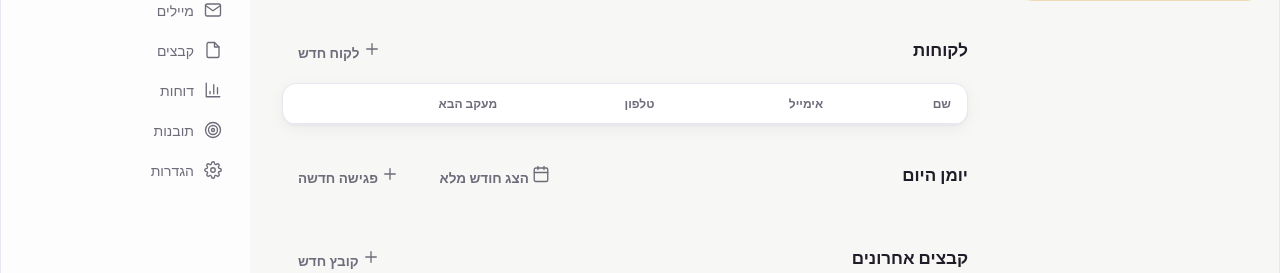
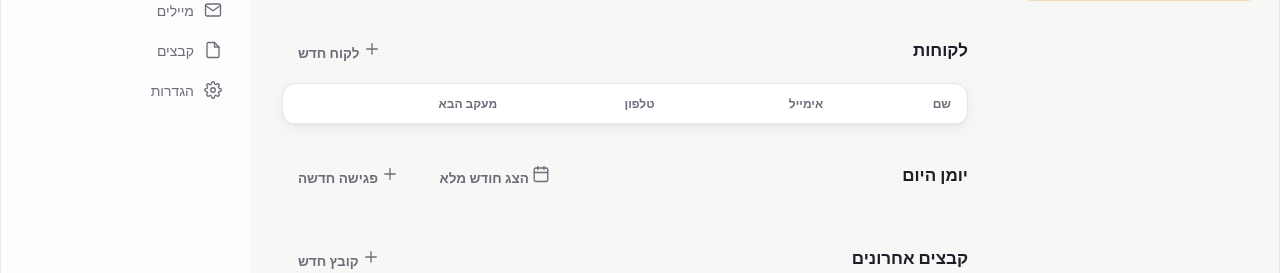
Before and after one commit to almogbrt/Idea-app, a FastAPI app: page / in a window 1280 px wide. Shown: the part 410-683 px from the top of the page. Run offline with FastAPI, Linux system fonts and the light colour scheme; data that the repository does not hold is empty; parts of the project's set-up code (start-up, migrations or seed data) failed here and were passed over.

Commit message:
Remove the "reports" and "insights" placeholder nav buttons
Both were non-functional "coming soon" stubs in the sidebar.

Co-Authored-By: Claude Sonnet 5 <noreply@anthropic.com>
Claude-Session: https://claude.ai/code/session_015pwPfZJSWcvA7guVByoUig

```diff
--- a/app/interfaces/web/templates/index.html
+++ b/app/interfaces/web/templates/index.html
@@ -50,14 +50,6 @@
         <button class="nav-item" data-nav="files">
           <svg viewBox="0 0 24 24"><path d="M14 2H6a2 2 0 0 0-2 2v16a2 2 0 0 0 2 2h12a2 2 0 0 0 2-2V8z"/><path d="M14 2v6h6"/></svg>
           <span>קבצים</span>
-        </button>
-        <button class="nav-item" data-nav="soon">
-          <svg viewBox="0 0 24 24"><path d="M3 3v18h18"/><path d="M18 17V9M13 17V5M8 17v-3"/></svg>
-          <span>דוחות</span>
-        </button>
-        <button class="nav-item" data-nav="soon">
-          <svg viewBox="0 0 24 24"><circle cx="12" cy="12" r="10"/><circle cx="12" cy="12" r="6"/><circle cx="12" cy="12" r="2"/></svg>
-          <span>תובנות</span>
         </button>
         <button class="nav-item" data-nav="soon">
           <svg viewBox="0 0 24 24"><circle cx="12" cy="12" r="3"/><path d="M19.4 15a1.65 1.65 0 0 0 .33 1.82l.06.06a2 2 0 1 1-2.83 2.83l-.06-.06a1.65 1.65 0 0 0-1.82-.33 1.65 1.65 0 0 0-1 1.51V21a2 2 0 0 1-4 0v-.09A1.65 1.65 0 0 0 9 19.4a1.65 1.65 0 0 0-1.82.33l-.06.06a2 2 0 1 1-2.83-2.83l.06-.06a1.65 1.65 0 0 0 .33-1.82 1.65 1.65 0 0 0-1.51-1H3a2 2 0 0 1 0-4h.09A1.65 1.65 0 0 0 4.6 9a1.65 1.65 0 0 0-.33-1.82l-.06-.06a2 2 0 1 1 2.83-2.83l.06.06a1.65 1.65 0 0 0 1.82.33H9a1.65 1.65 0 0 0 1-1.51V3a2 2 0 0 1 4 0v.09a1.65 1.65 0 0 0 1 1.51 1.65 1.65 0 0 0 1.82-.33l.06-.06a2 2 0 1 1 2.83 2.83l-.06.06a1.65 1.65 0 0 0-.33 1.82V9a1.65 1.65 0 0 0 1.51 1H21a2 2 0 0 1 0 4h-.09a1.65 1.65 0 0 0-1.51 1z"/></svg>
```
